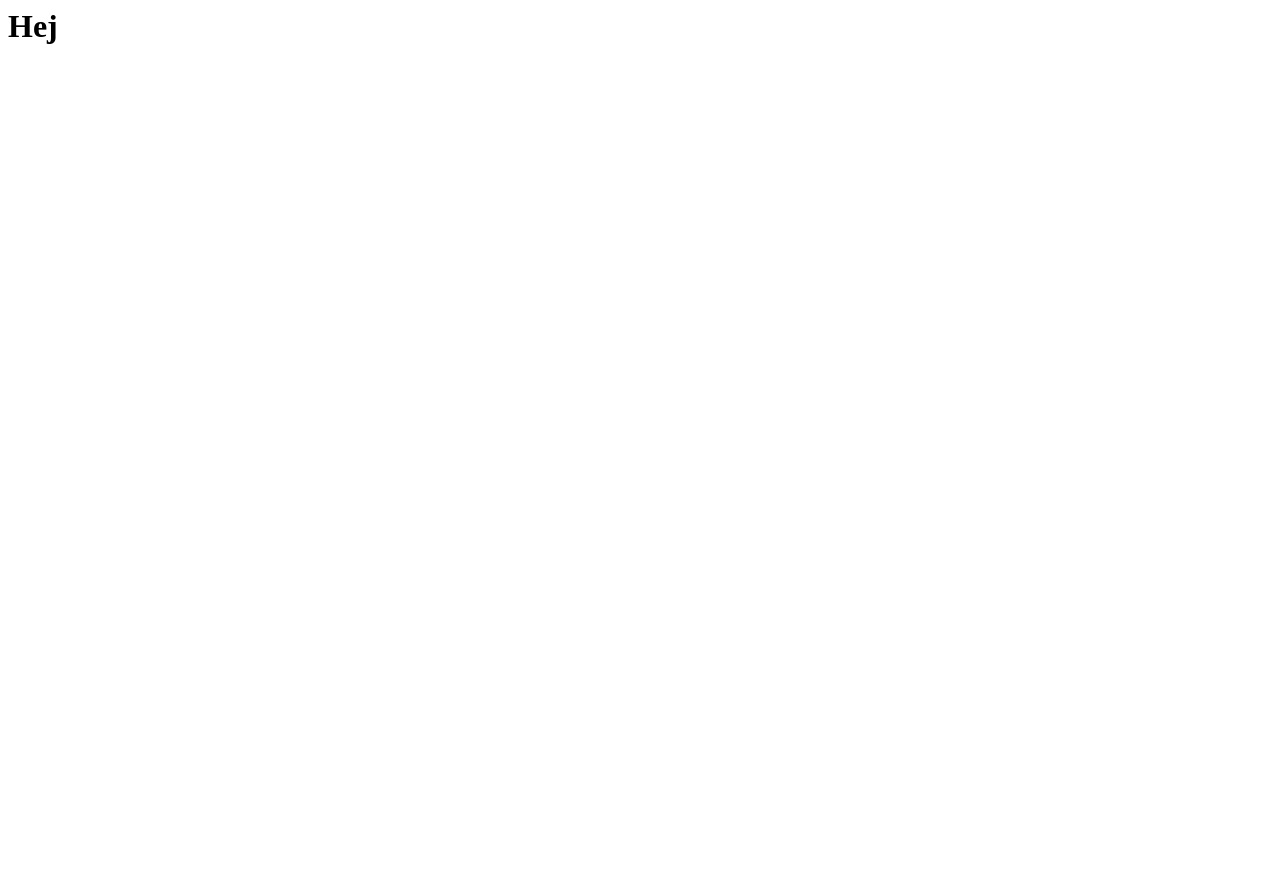
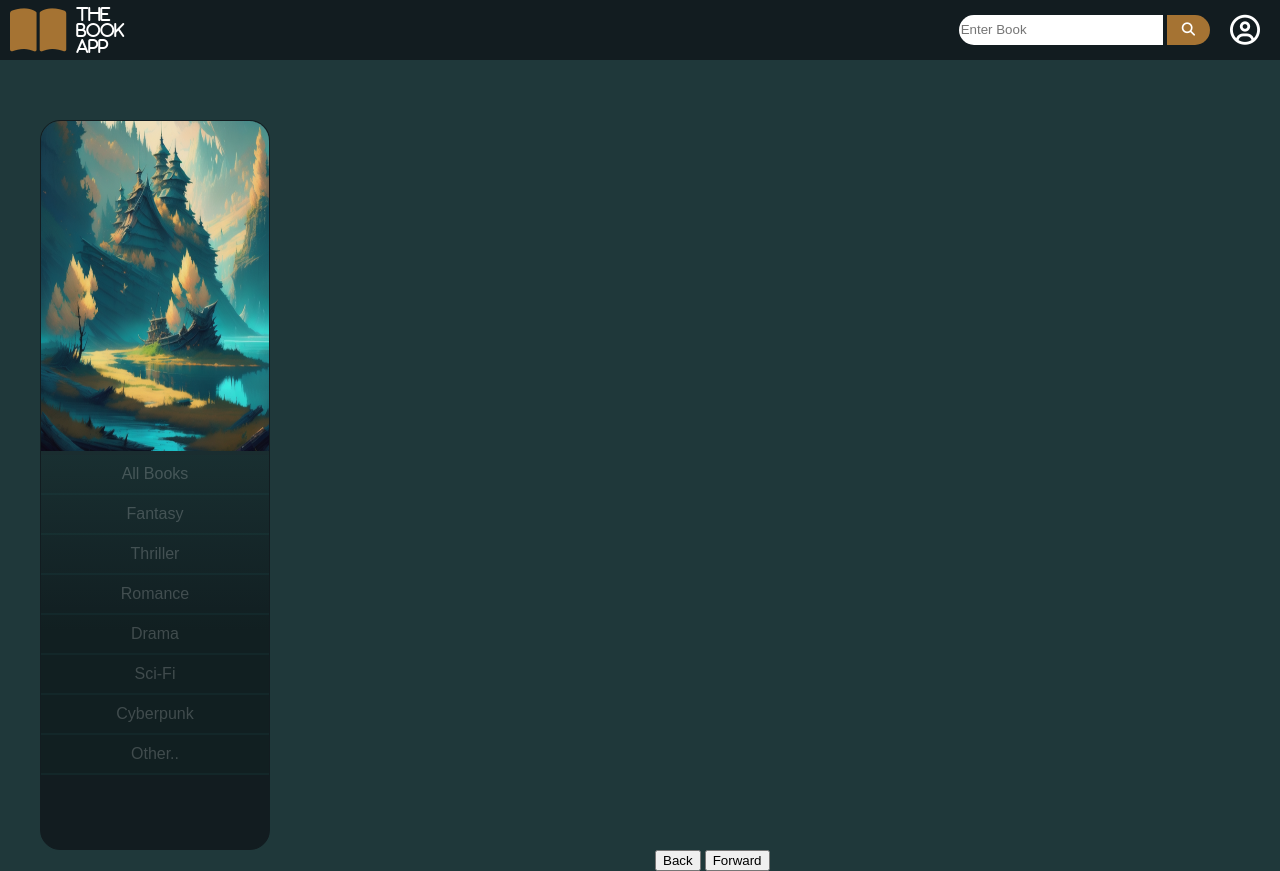
Before and after one commit to liesse97/BooksApp, a plain HTML site: page index.html in a window 1280 px wide. Before the commit the page ends 800 px from the top, so only its background shows below. Drawn offline with Linux system fonts and the light colour scheme; no server answers.

Commit message:
connectedPages

```diff
--- a/index.html
+++ b/index.html
@@ -1,11 +1,93 @@
-<html lang="en">
+<!DOCTYPE html>
+<html>
+
 <head>
-    <meta charset="UTF-8">
-    <meta http-equiv="X-UA-Compatible" content="IE=edge">
-    <meta name="viewport" content="width=device-width, initial-scale=1.0">
+    <script src="https://kit.fontawesome.com/fbff331600.js" crossorigin="anonymous"></script>
+
+    <meta charset="UTF-8" />
+    <meta http-equiv="X-UA-Compatible" content="IE=edge" />
+    <meta name="viewport" content="width=device-width, initial-scale=1.0" />
+    <link rel="stylesheet" href="./Fatina/meny.css" />
+    <link rel="stylesheet" href="style.css" />
+
+
     <title>Document</title>
 </head>
+
 <body>
-    <h1>Hej</h1>
+    <!--
+    <div class="top-menu">
+      <span class="book-app-icon"
+        ><i class="fa-solid fa-book-open book-icon"></i
+      ></span>
+      <span class="text fa-solid">The<br />Book<br />App</span>
+
+      <div class="search-div">
+        <form>
+          <input type="text" class="search-input" /><button
+            class="search-button"
+          >
+            <i class="fa-solid fa-magnifying-glass"></i>
+          </button>
+        </form>
+      </div>
+
+      <span class="user-icon-div"
+        ><i class="fa-regular fa-circle-user user-icon"></i
+      ></span>
+    </div>
+-->
+    <div class="top-menu">
+        <span class="book-app-icon"><i class="fa-solid fa-book-open book-icon"></i></span>
+        <span class="text fa-solid">The<br />Book<br />App</span>
+
+        <!--<div >-->
+        <form class="search-div">
+            <input type="text" class="search-input" placeholder="Enter Book">
+            <button class="search-button" type="submit"><i class="fa-solid fa-magnifying-glass"></i>
+            </button>
+        </form>
+        <!--</div>-->
+
+        <span class="user-icon-div"><i class="fa-regular fa-circle-user user-icon"></i></span>
+    </div>
+
+    <div class="menu-list-container">
+        <div class="horizontal">
+            <div class="div1">
+                <div class="theme-img">
+                    <img src="/Fatina/image/fantasyimg.png" class="img" />
+                </div>
+                <div class="div2">
+                    <button class="button middle category " id="all" data-string="all">All Books</button>
+                    <button class="button middle category" id="fantasy" data-string="fantasy">Fantasy</button>
+                    <button class="button middle category" id="thriller" data-string="thriller">Thriller</button>
+                    <button class="button middle category" id="romance" data-string="romance">Romance</button>
+                    <button class="button middle category" id="drama" data-string="drama">Drama</button>
+                    <button class="button middle category" id="sci-fi" data-string="sci-fi">Sci-Fi</button>
+                    <button class="button middle category" id="Cyberpunk" data-string="cyberpunk">Cyberpunk</button>
+                    <button class="button middle category" id="" data-string="">Other..</button>
+                </div>
+            </div>
+
+            <!-- Plats där bökerna och sido knapparna kommer att vara -->
+            <div id="book-list" class="book-list-div"></div>
+        </div>
+        <div class="vertical">
+            <div id="pagesbutton"></div>
+            <button class="change-page-minus">Back</button>
+            <button class="change-page-plus">Forward</button>
+        </div>
+    </div>
+    <!-- Målet här är att visa författare och namn detalj INFO -->
+    <!--Hower Display-->
+
+    <script src="./Fatina/meny.js"></script>
+    <script src="./Liesse/book.js"></script>
+
 </body>
+
+
 </html>
+<!-- function bookIdFunction(a){
+  console.log("hello");}; -->
--- a/style.css
+++ b/style.css
@@ -0,0 +1,11 @@
+.boxSectn img {
+    border-radius: 15%;
+    width: 180px;
+    height: 250px;
+    box-shadow: 0 0 10px rgba(0, 0, 0, 0.5);
+    cursor: pointer;
+   }
+
+    .boxSectn img:hover {
+            transform: scale(1.13);
+           }
```
Also changed, not shown: Liesse/book.css (+12 -4 lines), Liesse/book.html (+2 -1 lines), Liesse/searchPage.html (+1 -1 lines).
